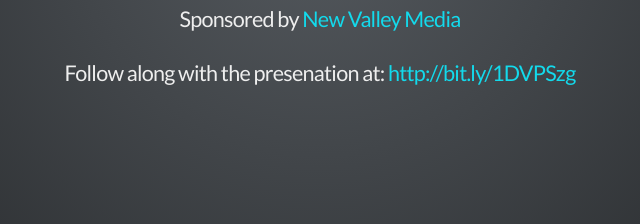
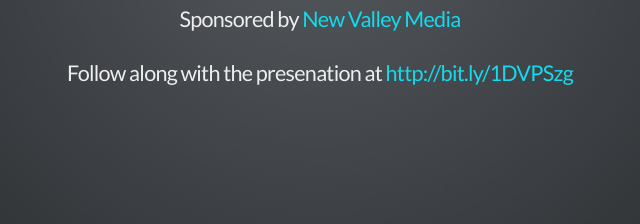
Before and after one commit to willjackson/Life-After-Launch, a website: page index.html in a window 1280 px wide. Shown: the part 496-720 px from the top of the page, 320-960 px from the left. Drawn offline with Linux system fonts and the light colour scheme.

Commit message:
Update slides.

```diff
--- a/index.html
+++ b/index.html
@@ -45,7 +45,7 @@
                     </p>
                     <p><img src="/assets/nvm-logo.png"></p>
                     <p><small>Sponsored by <a target="_blank" href="http://newvalleymedia.com">New Valley Media</a></small></p>
-                    <p><small>Follow along with the presenation at: <a href="http://bit.ly/1DVPSzg">http://bit.ly/1DVPSzg</a></small></p>
+                    <p><small>Follow along with the presenation at <a href="http://bit.ly/1DVPSzg">http://bit.ly/1DVPSzg</a></small></p>
                 </section>
                 <section>
                     <h3>About me</h3>
```
